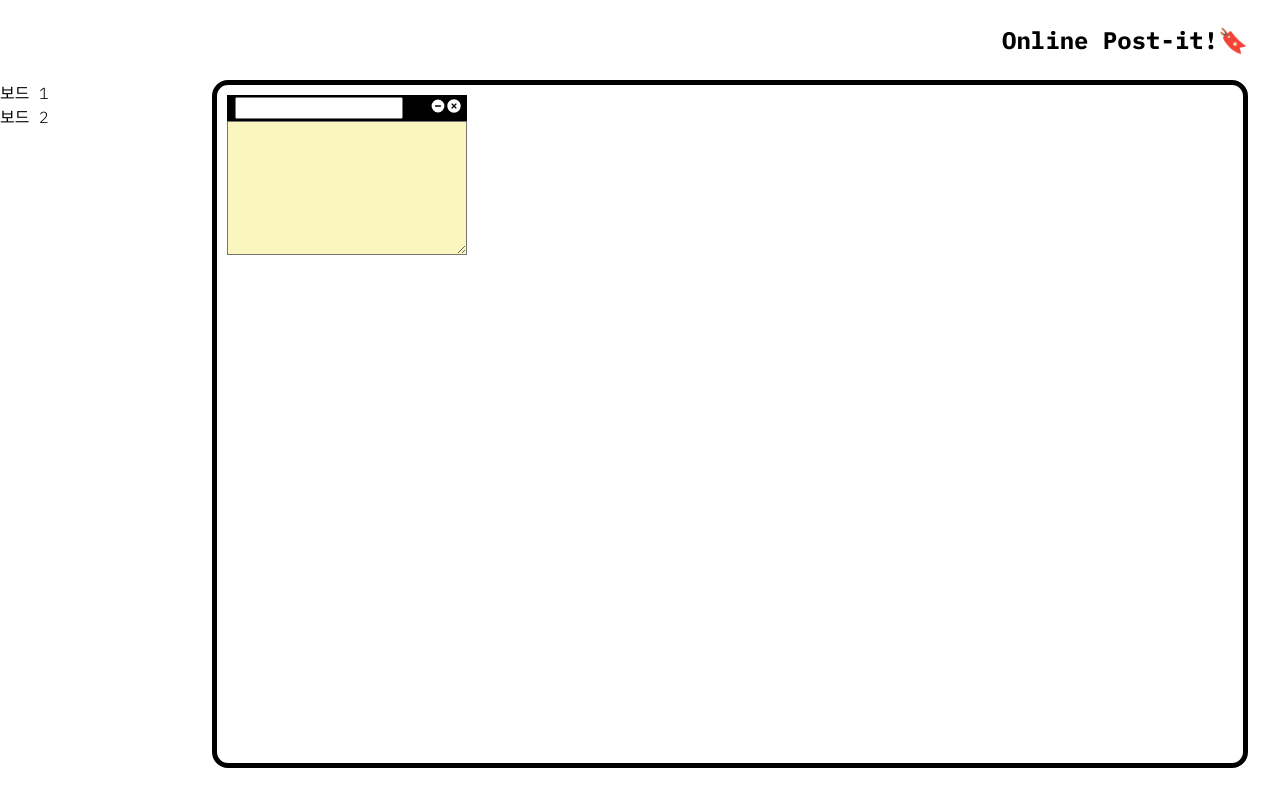
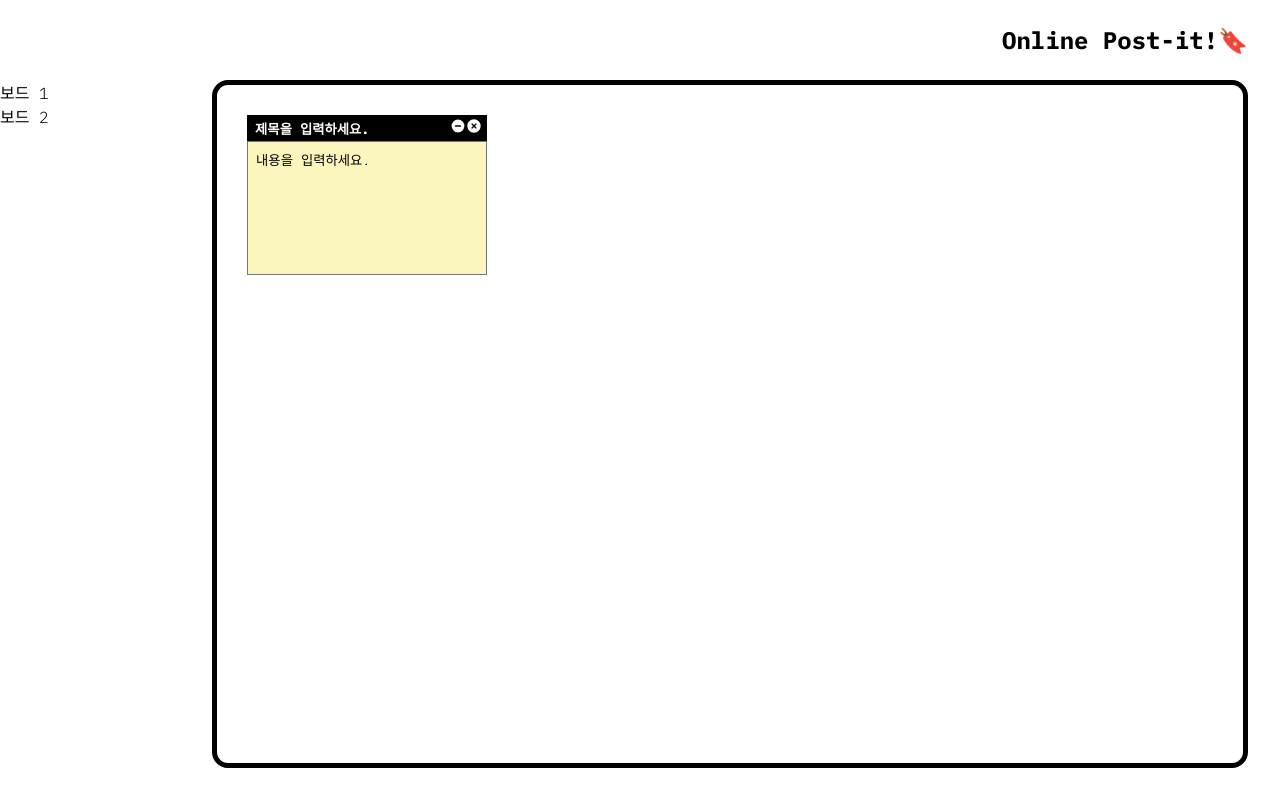
Before and after one commit to jh22j9/online-post-it, a React (Create React App) app: page / in a window 1280 px wide. Built offline with nearby package versions, Linux system fonts and the light colour scheme; a web font is replaced by a local one.

Commit message:
feat(edit-post-it): input, textarea 스타일 변경

```diff
--- a/src/components/Board.tsx
+++ b/src/components/Board.tsx
@@ -2,7 +2,7 @@ import React, { useState } from 'react';
 import PostIt from './PostIt';
 
 const Board: React.FC = () => {
-  const [postItList, setPostItList] = useState([{ id: 1, title: '제목1', content: '내용1', positions: [10, 10] }]);
+  const [postItList, setPostItList] = useState([{ id: 1, title: '', content: '', positions: [30, 30] }]);
 
   const handleDoubleClick = (e: React.MouseEvent<HTMLElement>) => {
     const x = e.nativeEvent.offsetX;
--- a/src/components/PostIt.scss
+++ b/src/components/PostIt.scss
@@ -5,8 +5,8 @@
   flex-direction: column;
   font-size: 0.9rem;
   position: absolute;
-  .postIt-title-bar {
-    background-color: black;
+  .title-bar {
+    background-color: #000;
     height: 2rem;
     color: white;
     display: flex;
@@ -15,13 +15,22 @@
     font-weight: bold;
     padding-left: 0.5rem;
     padding-right: 0.3rem;
+    input {
+      background-color: #000;
+      color: #fff;
+      font-weight: bold;
+      border: none;
+      outline: none;
+    }
     .icons {
       font-size: 1rem;
     }
   }
-  .postIt-content {
+  textarea {
     background-color: rgb(250, 246, 189);
     height: 100%;
     padding: 0.5rem;
+    resize: none;
+    outline: none;
   }
 }
--- a/src/components/PostIt.tsx
+++ b/src/components/PostIt.tsx
@@ -18,8 +18,8 @@ const PostIt: React.FC<IProps> = ({ item }) => {
   };
 
   const [input, setInput] = useState({
-    title: '',
-    content: '',
+    title: '제목을 입력하세요.',
+    content: '내용을 입력하세요.',
   });
 
   const handleChange = (e: React.ChangeEvent<HTMLInputElement | HTMLTextAreaElement>) => {
@@ -31,14 +31,14 @@ const PostIt: React.FC<IProps> = ({ item }) => {
 
   return (
     <div className="postIt-wrapper" style={style}>
-      <div className="postIt-title-bar">
+      <div className="title-bar">
         <input type="text" onChange={handleChange} name="title" value={input.title} />
         <div className="icons">
           <HiMinusCircle />
           <RiCloseCircleFill />
         </div>
       </div>
-      <textarea onChange={handleChange} className="postIt-content" name="content" value={input.content} />
+      <textarea onChange={handleChange} name="content" value={input.content} />
     </div>
   );
 };
```
